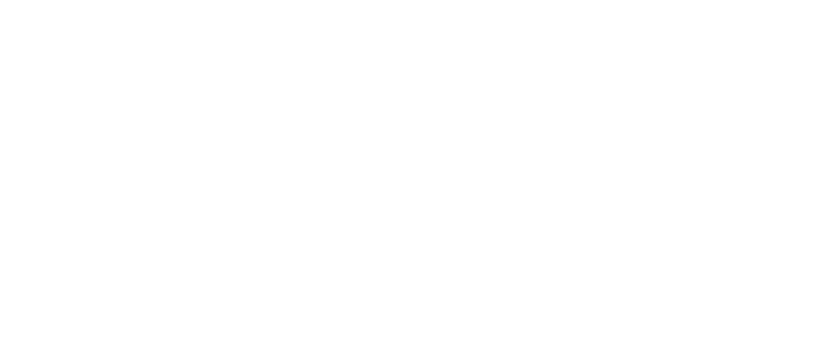
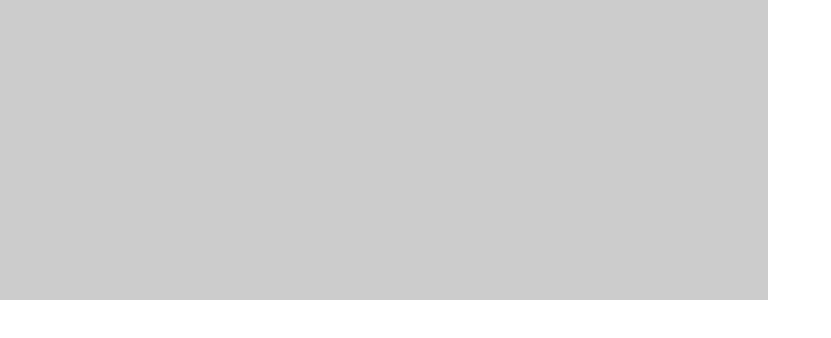
Before and after one commit to SztefkoKamil/vue-app-for-tests, a Vue app: page / in a window 1280 px wide. Shown: the top 338 px of the page, without its empty margins (0-831 px from the left). Built offline with nearby package versions, Linux system fonts and the light colour scheme.

Commit message:
Add TopBoard.vue component

```diff
--- a/src/App.vue
+++ b/src/App.vue
@@ -1,13 +1,16 @@
 <template>
   <div id="app" class="app">
+    <TopBoard></TopBoard>
   </div>
 </template>
 
 <script>
+import TopBoard from './components/TopBoard/TopBoard'
 
 export default {
   name: 'app',
   components: {
+    TopBoard
   }
 }
 </script>
--- /dev/null
+++ b/src/components/TopBoard/TopBoard.vue
@@ -0,0 +1,23 @@
+<template>
+  <div class="top-board__container">
+  </div>
+</template>
+
+<script>
+
+export default {
+  name: 'TopBoard',
+  components: {
+  }
+}
+</script>
+
+<style lang="scss">
+
+.top-board__container {
+  width: 60vw;
+  height: 300px;
+  background: hsl(70, 0% ,80%);
+}
+
+</style>
```
